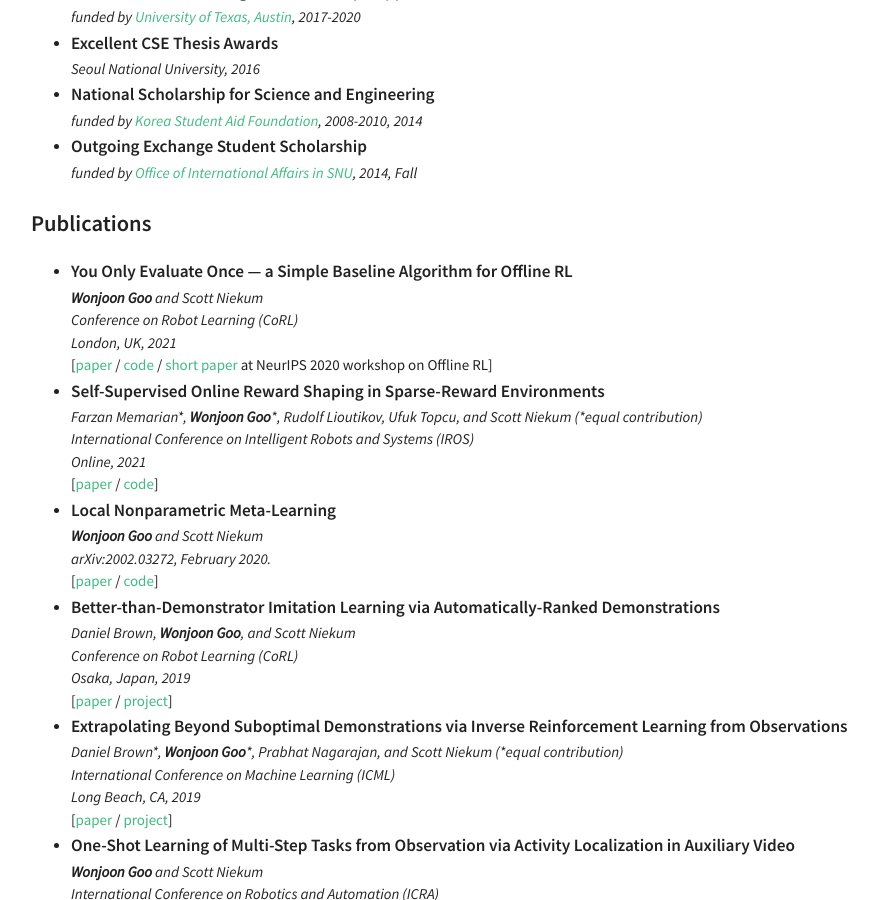
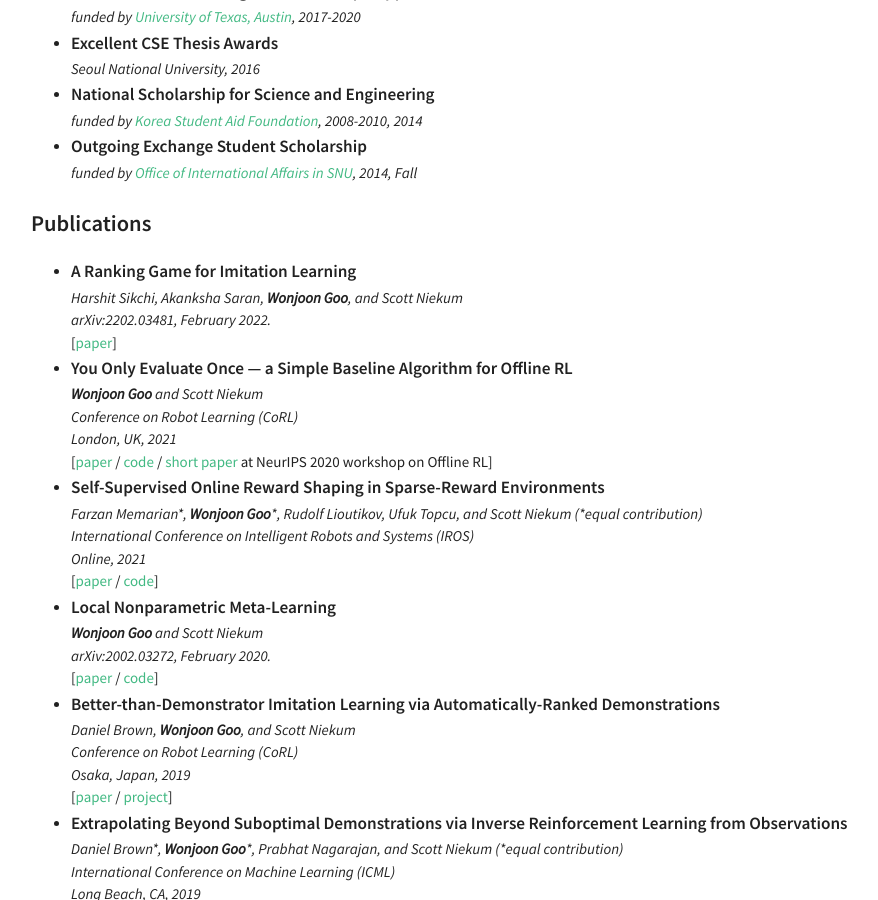
Before and after one commit to hiwonjoon/hiwonjoon.github.io, a Jekyll site: the page built from index.html, in a window 1280 px wide and 900 px high, scrolled down 1923 px. Shown: the whole window, without its empty margins (319-1197 px from the left). Built offline with Jekyll 4.4.1, drawn with Linux system fonts in a browser that asks for light colours.

Commit message:
paper update.

```diff
--- a/index.html
+++ b/index.html
@@ -222,6 +222,18 @@ permalink: /
   <div class="post-description">
     <ul>
       <li>
+        <h5 style='margin:0px;'>A Ranking Game for Imitation Learning</h5>
+        <div class='italic'>
+          <span>Harshit Sikchi, Akanksha Saran, <b>Wonjoon Goo</b>, and Scott Niekum</span></br>
+          <span>arXiv:2202.03481, February 2022.</span>
+        </div>
+        <div>
+          <span>
+            [<a href='https://arxiv.org/abs/2202.03481'>paper</a>]
+          </span>
+        </div>
+      </li>
+      <li>
         <h5 style='margin:0px;'>You Only Evaluate Once — a Simple Baseline Algorithm for Offline RL</h5>
         <div class='italic'>
           <span><b>Wonjoon Goo</b> and Scott Niekum</span></br>
```
Also changed, not shown: 1 other file.
